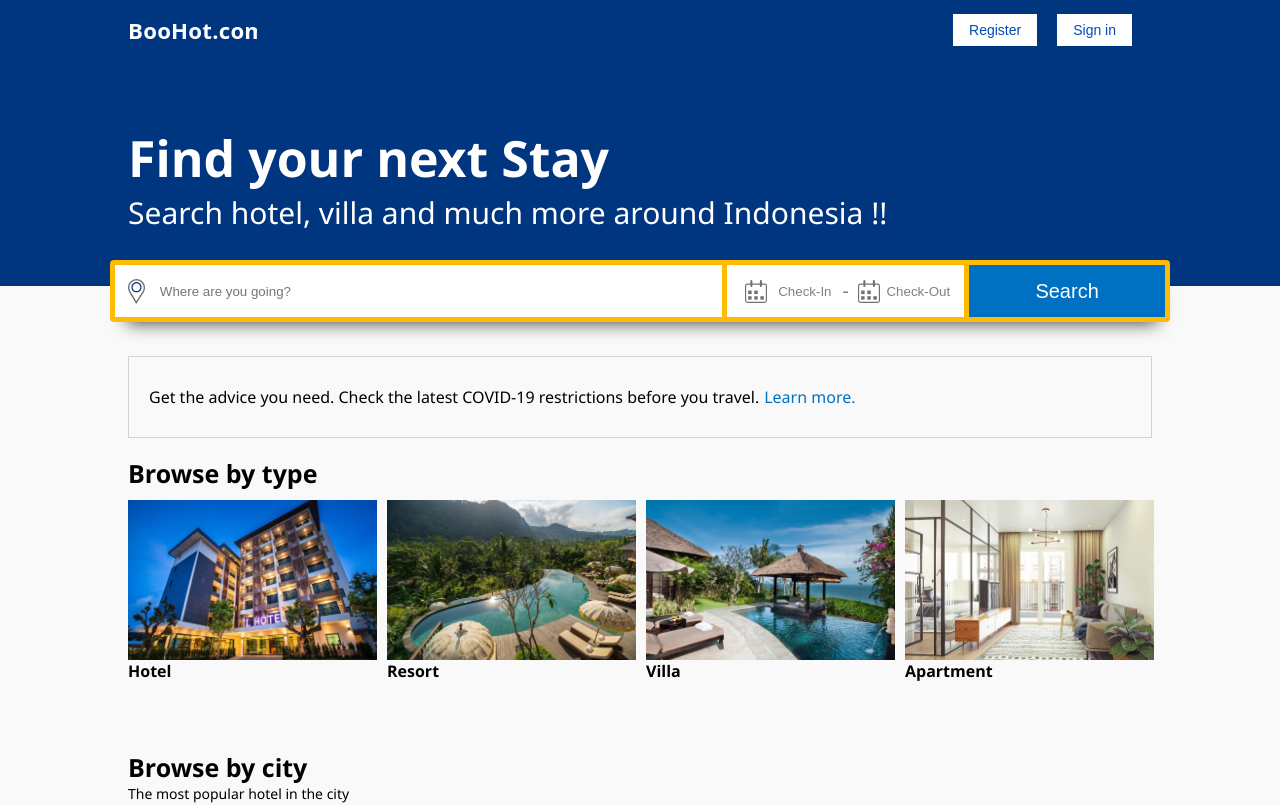
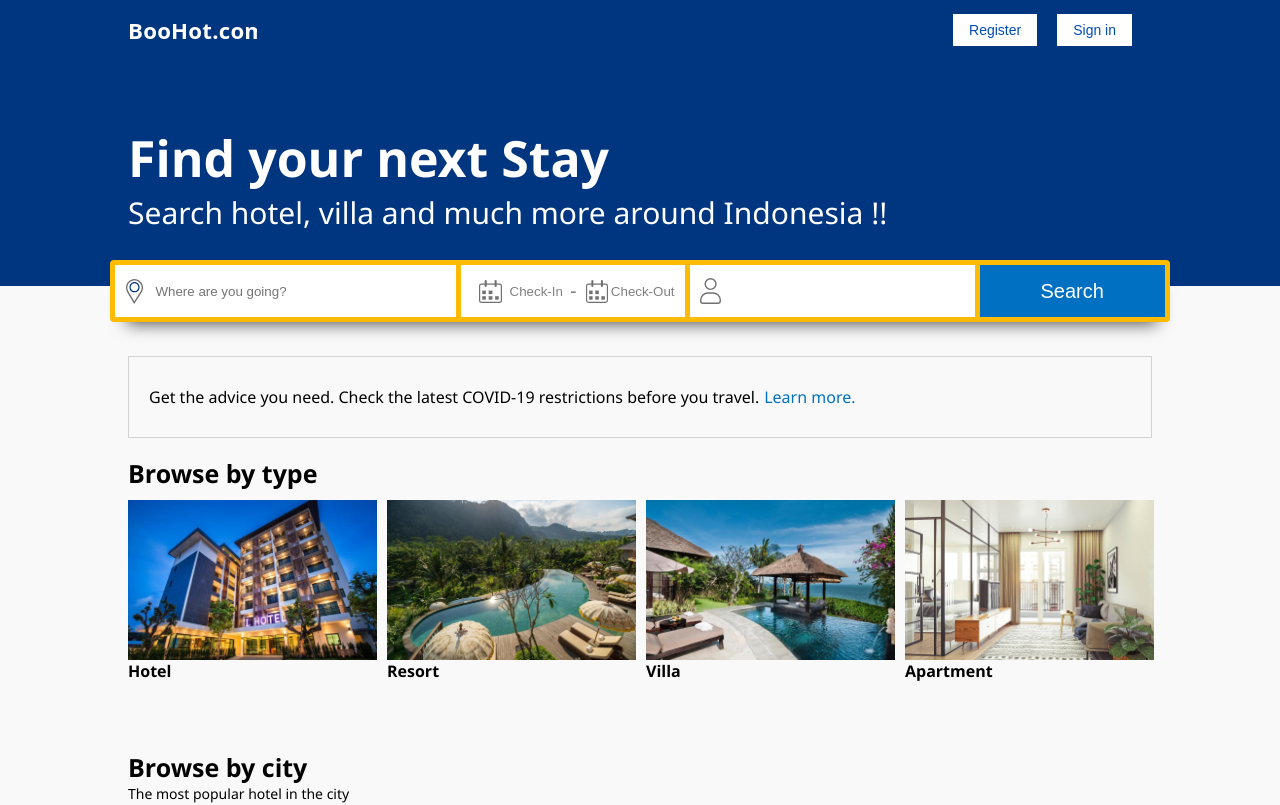
Before and after one commit to reyandoneil/booking-app, a React (Create React App) app in the folder client/: page /home in a window 1280 px wide. Shown: the top 805 px of the page. Built offline with nearby package versions, Linux system fonts and the light colour scheme; no server answers.

Commit message:
update calendar

```diff
--- a/client/src/Assets/index.js
+++ b/client/src/Assets/index.js
@@ -11,7 +11,8 @@ import hotel from './hotel.jpg';
 import apartment from './apartement.jpg';
 import resort from './resort.jpg';
 import villa from './villa.jpg';
-import Calendar from './calender.svg'
+import Calendar from './calender.svg';
+import Guest from './guest.svg';
 
 export {
   boohotLogo,
@@ -27,5 +28,6 @@ export {
   apartment,
   resort,
   villa,
-  Calendar
+  Calendar,
+  Guest,
 };
--- a/client/src/components/Molecules/Calender/CalenderElements.js
+++ b/client/src/components/Molecules/Calender/CalenderElements.js
@@ -3,7 +3,7 @@ import styled from 'styled-components';
 export const CalenderWrapper = styled.div`
   position: absolute;
   ${(props) => {
-    console.log(props.ss, 'elements');
+
 
     if (props.ss === 'sm' || props.ss === 'xs') {
       return `
--- a/client/src/components/Molecules/Calender/index.js
+++ b/client/src/components/Molecules/Calender/index.js
@@ -1,16 +1,13 @@
 import { useState, useEffect, useRef } from 'react';
-import { format } from 'date-fns';
 import { Calendar } from 'react-date-range';
 import { CalenderWrapper } from './CalenderElements';
 
-const CalenderComp = ({ ss }) => {
-  const [calender, setCalender] = useState();
-  const handleSelect = (date) => {
-    setCalender(format(date, 'MM/dd/yyyy'));
-  };
+const CalenderComp = ({ ss, onChange }) => {
+
+
   return (
     <CalenderWrapper ss={ss}>
-      <Calendar onChange={handleSelect} date={new Date()} />
+      <Calendar onChange={onChange} date={new Date()} />
     </CalenderWrapper>
   );
 };
--- a/client/src/components/Organisms/Headers/HeadersElements.js
+++ b/client/src/components/Organisms/Headers/HeadersElements.js
@@ -99,8 +99,18 @@ export const SearchMenu = styled.div`
 `;
 
 export const SearchMenuWrapper = styled.div`
+  ${(props) => {
+    if (props.ss === 'xs' || props.ss === 'sm') {
+      return `
+      width: 100%;
+      `;
+    } else {
+      return `
+      width: 60%;
+      `;
+    }
+  }}
   display: flex;
-  width: 100%;
   :hover {
     box-shadow: 6px 11px 5px -8px rgba(0, 0, 0, 0.4);
   }
@@ -216,12 +226,12 @@ export const DatePickerWrapper = styled.button`
       flex-direction: row;
       width:400px;
       margin-left: 5px;
+      :hover {
+        box-shadow: 6px 11px 5px -8px rgba(0, 0, 0, 0.4);
+      }
       `;
     }
   }}
-  :hover {
-    box-shadow: 6px 11px 5px -8px rgba(0, 0, 0, 0.4);
-  }
 `;
 
 export const Space = styled.div`
@@ -264,7 +274,6 @@ export const Icon = styled.img`
   ${(props) => {
     if (props.ss === 'lg' || props.ss === 'md') {
       console.log(props, '<----');
-
       return `
       background-color: aliceblue;
       display: none;
@@ -288,3 +297,30 @@ export const IconWrapper2 = styled.div`
   align-items: center;
   margin-left: 10px;
 `;
+
+export const GuestsWrapper = styled.div`
+  background-color: white;
+  cursor: pointer;
+  display: flex;
+  /* justify-content: center; */
+  align-items: center;
+  height: 52px;
+  margin-left: 5px;
+  :hover {
+    box-shadow: 6px 11px 5px -8px rgba(0, 0, 0, 0.4);
+  }
+  ${(props) => {
+    if (props.ss === 'xs' || props.ss === 'sm') {
+      return `
+      width: 100% ;
+      margin-left: 0px;
+      margin-top: 5px;
+      `;
+    } else {
+      return `
+      width: 50%;
+      margin-left: 5px;
+      `;
+    }
+  }}
+`;
--- a/client/src/components/Organisms/Headers/index.js
+++ b/client/src/components/Organisms/Headers/index.js
@@ -1,4 +1,5 @@
 import { useState, useEffect } from 'react';
+import { format } from 'date-fns';
 import {
   Headers,
   Title,
@@ -18,8 +19,14 @@ import {
   Icon,
   IconWrapper,
   IconWrapper2,
+  GuestsWrapper,
 } from './HeadersElements';
-import { togle_icon, closeIcon, Calendar } from '../../../Assets';
+import {
+  togle_icon,
+  closeIcon,
+  Calendar,
+  Guest,
+} from '../../../Assets';
 import { useSelector } from 'react-redux';
 import { Button } from '../../Atoms';
 import { Calender } from '../../Molecules';
@@ -49,9 +56,14 @@ function Header() {
   };
   //CALENDER
   const [openCal, setOpenCal] = useState(false);
+  const [calender, setCalender] = useState();
+  const onChangeCalendar = (date) => {
+    setCalender(format(date, 'MM/dd/yyyy'));
+  };
   const openCalender = () => {
     setOpenCal(!openCal);
   };
+  console.log(calender);
   return (
     <HeadersContainer ss={breakpoint}>
       <Headers>
@@ -63,7 +75,7 @@ function Header() {
         </SubTitle>
       </Headers>
       <SearchMenu ss={breakpoint}>
-        <SearchMenuWrapper>
+        <SearchMenuWrapper ss={breakpoint}>
           <IconInputWrapper>
             <IconInput src={togle_icon} />
           </IconInputWrapper>
@@ -89,11 +101,18 @@ function Header() {
             <Symbol>-</Symbol>
           </Space>
           <IconWrapper2>
-            <Icon src={Calendar} ss={breakpoint}/>
+            <Icon src={Calendar} ss={breakpoint} />
           </IconWrapper2>
           <CheckOut ss={breakpoint}>Check-Out</CheckOut>
         </DatePickerWrapper>
-        {openCal && <Calender ss={breakpoint} />}
+        {openCal && (
+          <Calender ss={breakpoint} onChange={onChangeCalendar} />
+        )}
+        <GuestsWrapper ss={breakpoint}>
+          <IconWrapper>
+            <Icon src={Guest} />
+          </IconWrapper>
+        </GuestsWrapper>
         <Button
           title={'Search'}
           className={'SearchButton'}
```
Also changed, not shown: client/src/Assets/guest.svg (added).
